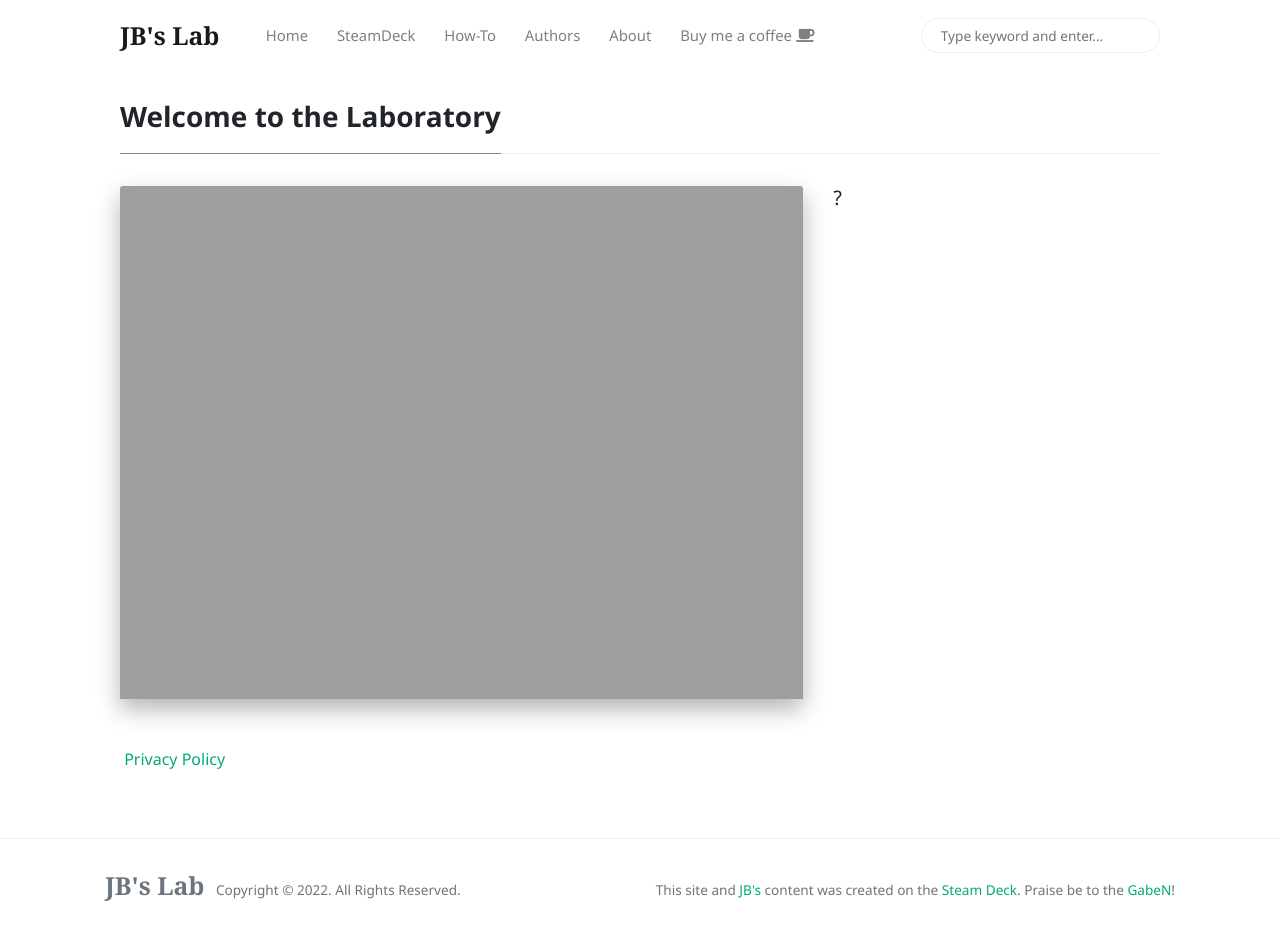
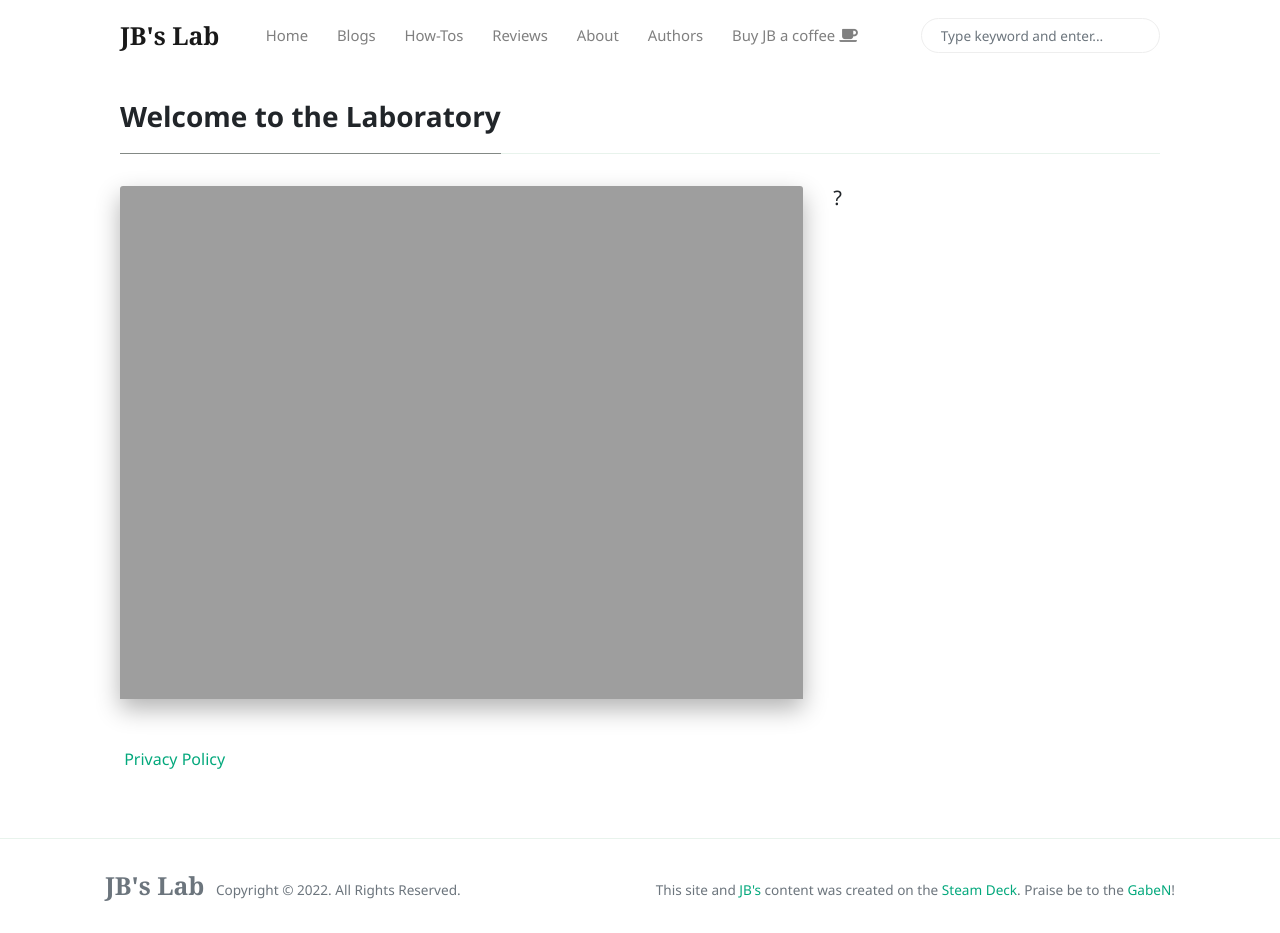
Before and after one commit to JohnnyBlocks/JBs-Lab-Production, a Jekyll site: the page built from _pages/about-the-lab.md, in a window 1280 px wide and 933 px high. Built offline with Jekyll 4.4.1, drawn with Linux system fonts in a browser that asks for light colours; nearby versions of some CDN libraries.

Commit message:
navigation

```diff
--- a/_includes/menu-header.html
+++ b/_includes/menu-header.html
@@ -3,17 +3,20 @@
     <a class="nav-link" href="{{site.baseurl}}/">Home</a>
 </li>
 <li class="nav-item">
-    <a class="nav-link" href="https://johnnyblocks.com/tags.html#steamdeck">SteamDeck</a>
+    <a class="nav-link" title="Blog Articles from Lab Authors"  href="https://johnnyblocks.com/categories.html#review">Blogs</a>
 </li>
 <li class="nav-item">
-    <a class="nav-link" href="https://johnnyblocks.com/categories.html#how-to">How-To</a>
+    <a class="nav-link" title="Guides & 'How-To' Articles" href="https://johnnyblocks.com/categories.html#how-to">How-Tos</a>
 </li>
 <li class="nav-item">
-<a class="nav-link" href="{{site.baseurl}}/authors-corner.html">Authors</a>
+    <a class="nav-link" title="Reviews of Games and Things"  href="https://johnnyblocks.com/categories.html#review">Reviews</a>
 </li>
 <li class="nav-item">
-<a class="nav-link" href="{{site.baseurl}}/about-the-lab.html">About</a>
+    <a class="nav-link" title="About JB's Lab" href="{{site.baseurl}}/about-the-lab.html">About</a>
 </li>
 <li class="nav-item">
-<a target="_blank" class="nav-link" href="{{site.baseurl}}/buy-me-a-coffee.html">Buy me a coffee <i class="fa fa-coffee"></i></a>
+    <a class="nav-link" title="List of Authors at the Lab" href="{{site.baseurl}}/authors-corner.html">Authors</a>
 </li>
+<li class="nav-item">
+    <a target="_blank" title="Send me $$$" class="nav-link" href="{{site.baseurl}}/buy-me-a-coffee.html">Buy JB a coffee <i class="fa fa-coffee"></i></a>
+</li>
```
